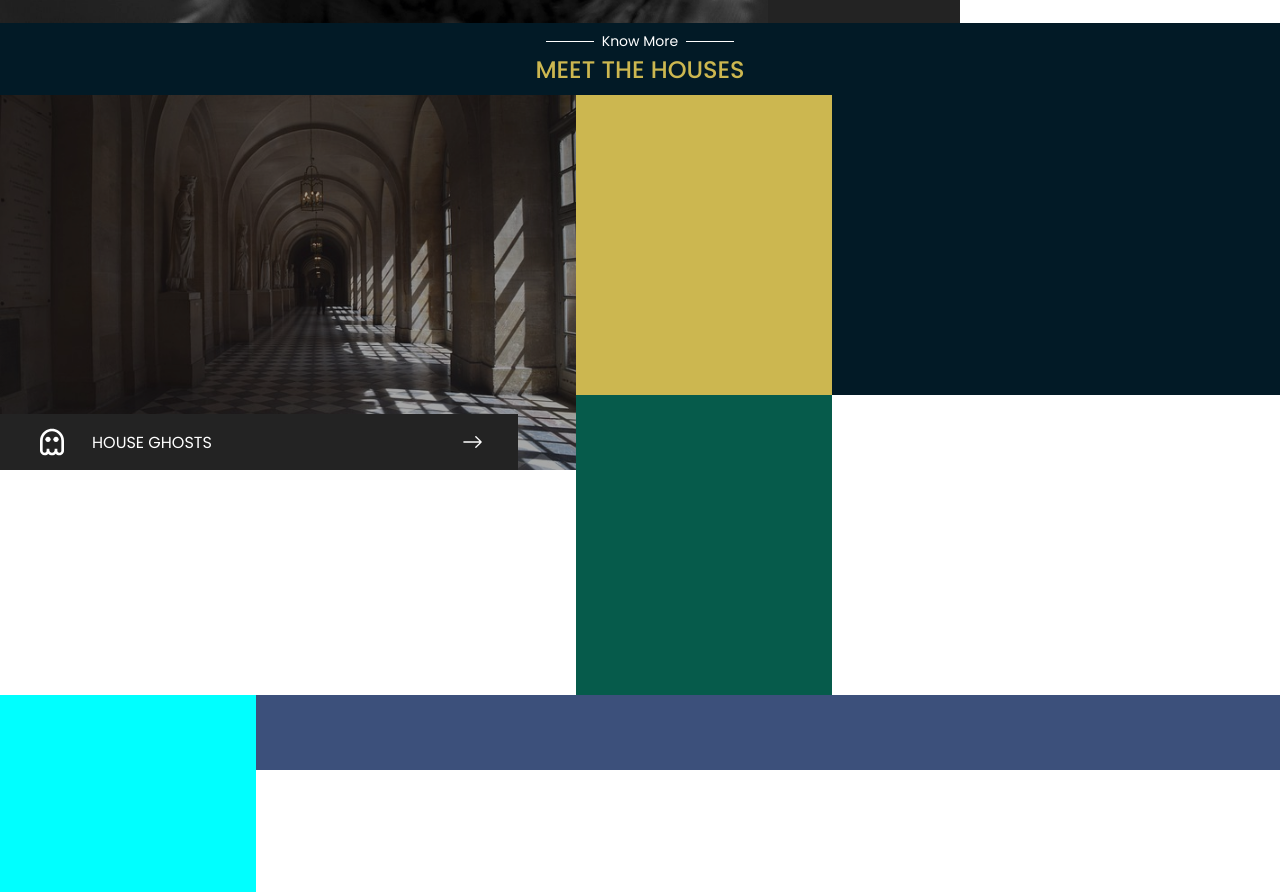
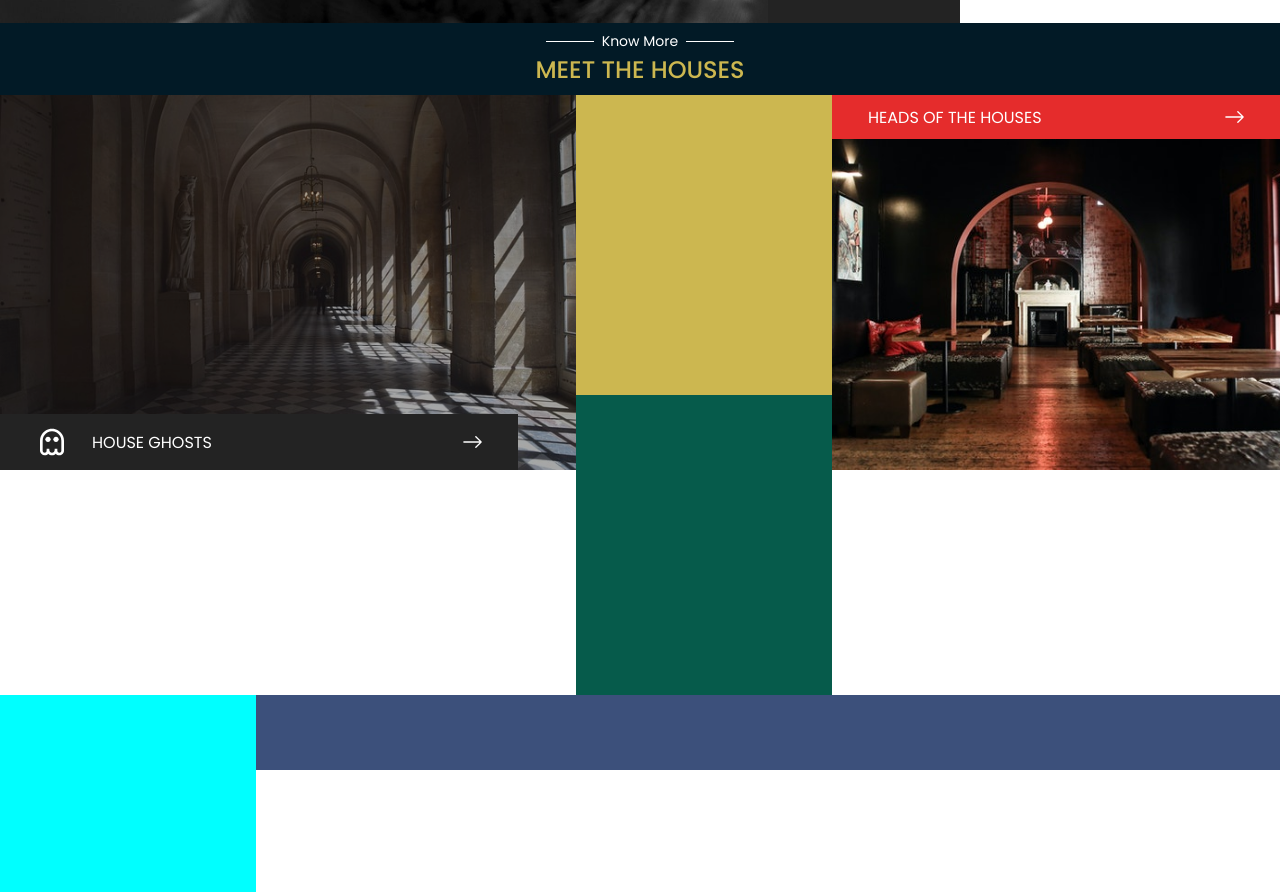
Before and after one commit to Pedro-Henrique-Ferreti/hogwarts-school, a Nuxt app: page / in a window 1280 px wide. Shown: the part 1599-2491 px from the top of the page. Built offline with nearby package versions, Linux system fonts and the light colour scheme; a web font is replaced by a local one.

Commit message:
Created the card House Heads

```diff
--- a/components/SectionHousesCardHouseHeads.vue
+++ b/components/SectionHousesCardHouseHeads.vue
@@ -1,5 +1,8 @@
 <template>
-  <div class="card-house-heads"></div>
+  <div class="card-house-heads">
+    <div class="card-house-heads__background-image" />
+    <CallToAction class="card-house-heads__button">Heads of The Houses</CallToAction>
+  </div>
 </template>
 
 <script>
@@ -10,8 +13,25 @@ export default {
 
 <style lang="scss" scoped>
 .card-house-heads {
-  background-color: $blue-1;
-  width: 100%;
-  height: 300px;
+  @include card-height;
+  @include scale-card-background-image;
+  position: relative;
+  &__background-image {
+    width: 100%;
+    height: inherit;
+    background-image: url('@/assets/images/house-inside.png');
+    background-repeat: no-repeat;
+    background-size: cover;
+    background-position: center;
+  }
+  &__button {
+    position: absolute;
+    top: 0;
+    left: 0;
+    right: 0;
+    padding-top: 8px;
+    padding-bottom: 8px;
+    height: 44px;
+  }
 }
 </style>
```
Also changed, not shown: assets/images/house-inside.png (added).
